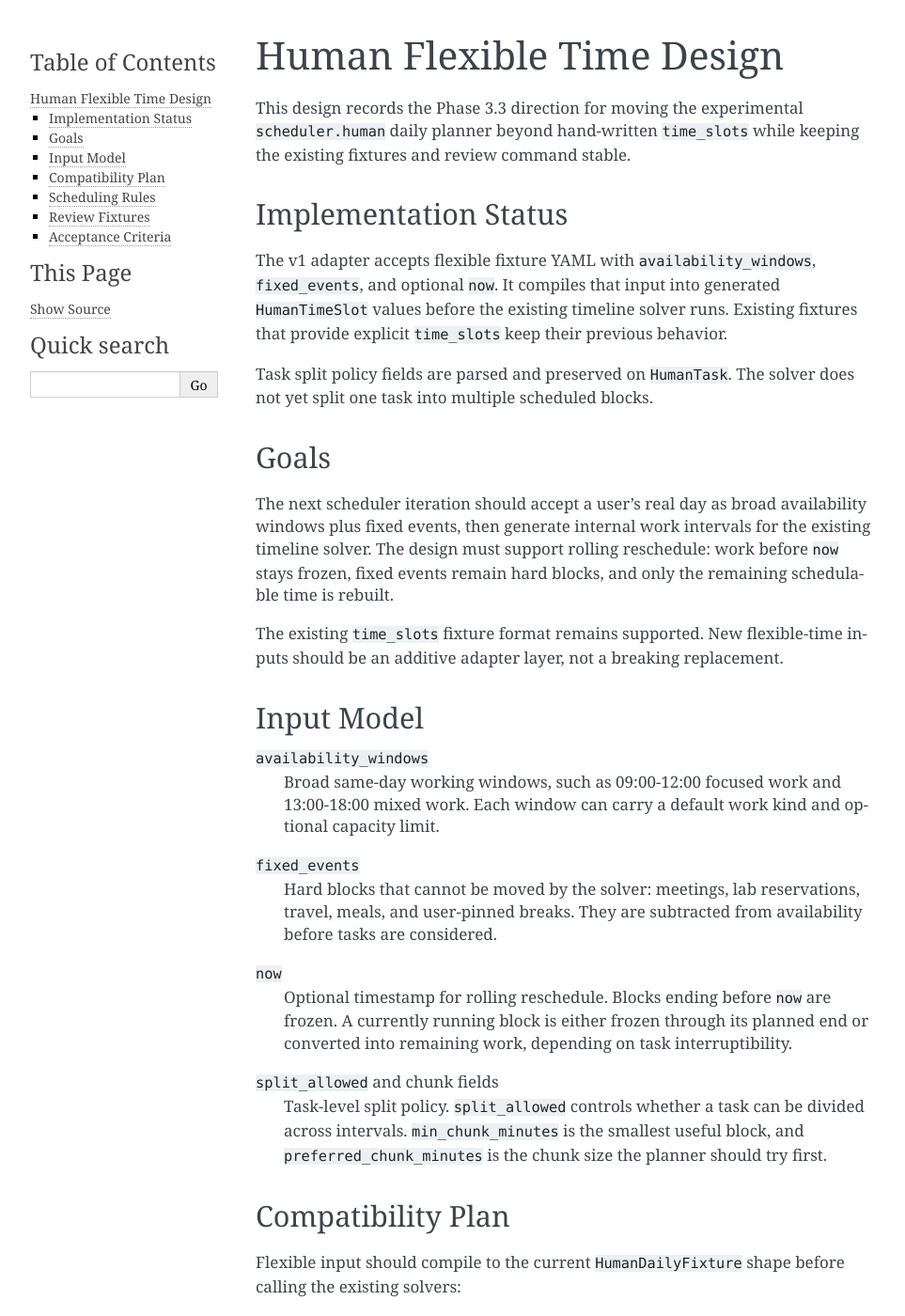
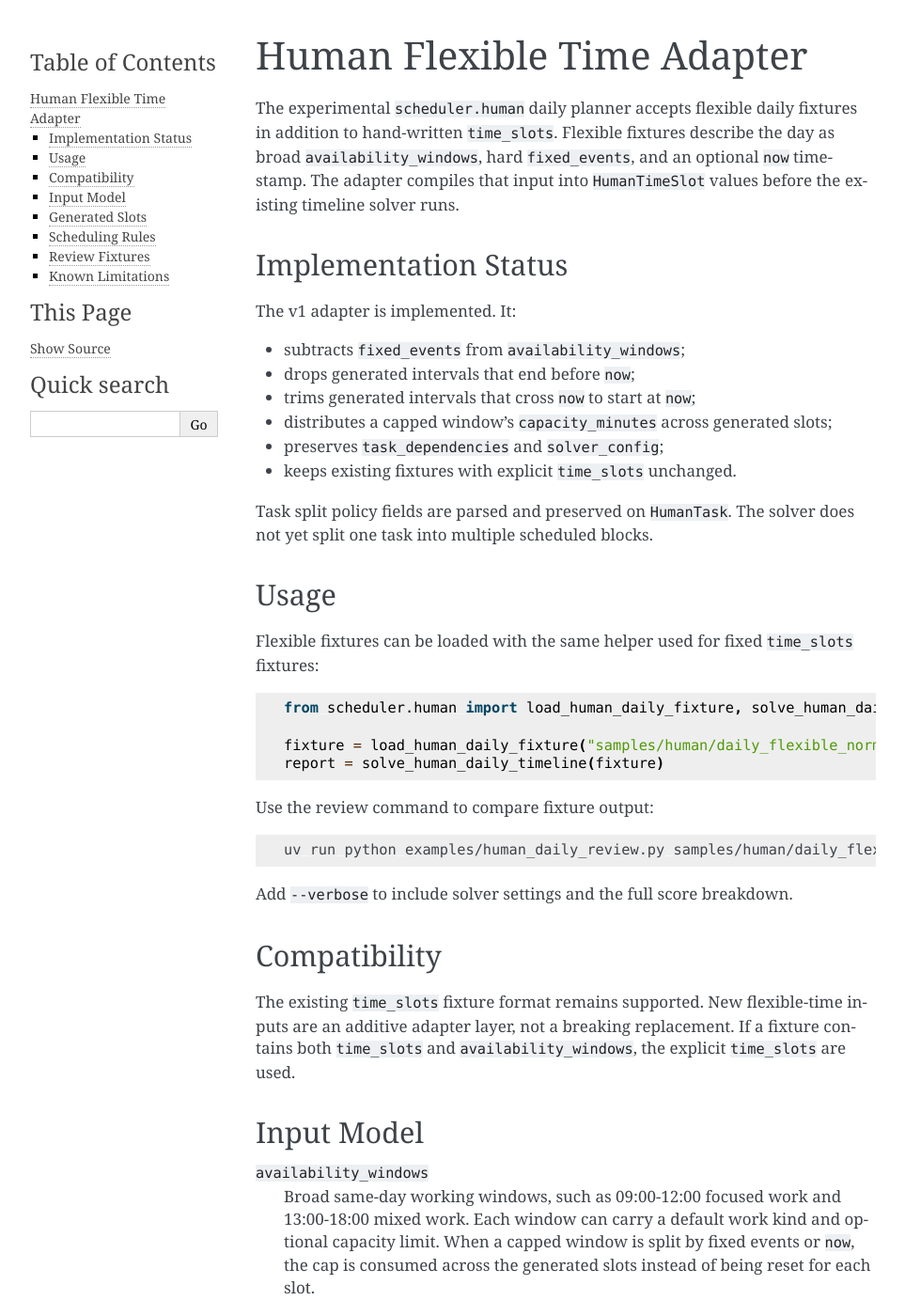
Before and after one commit to masa10-f/Scheduler, a Sphinx documentation site: the page built from docs/api/human-flexible-time.rst, in a window 1280 px wide and 1400 px high. Shown: the whole window at 94% size, without its empty margins (148-1111 px from the left). Built offline with Sphinx 7.4.7, drawn with Linux system fonts in a browser that asks for light colours; some of the changed text lies outside the part shown.

Commit message:
Fix flexible window capacity handling

```diff
--- a/docs/api/human-flexible-time.rst
+++ b/docs/api/human-flexible-time.rst
@@ -1,32 +1,55 @@
-Human Flexible Time Design
-==========================
+Human Flexible Time Adapter
+===========================
 
-This design records the Phase 3.3 direction for moving the experimental
-``scheduler.human`` daily planner beyond hand-written ``time_slots`` while
-keeping the existing fixtures and review command stable.
+The experimental ``scheduler.human`` daily planner accepts flexible daily
+fixtures in addition to hand-written ``time_slots``. Flexible fixtures describe
+the day as broad ``availability_windows``, hard ``fixed_events``, and an
+optional ``now`` timestamp. The adapter compiles that input into
+``HumanTimeSlot`` values before the existing timeline solver runs.
 
 Implementation Status
 ---------------------
 
-The v1 adapter accepts flexible fixture YAML with ``availability_windows``,
-``fixed_events``, and optional ``now``. It compiles that input into generated
-``HumanTimeSlot`` values before the existing timeline solver runs. Existing
-fixtures that provide explicit ``time_slots`` keep their previous behavior.
+The v1 adapter is implemented. It:
+
+* subtracts ``fixed_events`` from ``availability_windows``;
+* drops generated intervals that end before ``now``;
+* trims generated intervals that cross ``now`` to start at ``now``;
+* distributes a capped window's ``capacity_minutes`` across generated slots;
+* preserves ``task_dependencies`` and ``solver_config``;
+* keeps existing fixtures with explicit ``time_slots`` unchanged.
 
 Task split policy fields are parsed and preserved on ``HumanTask``. The solver
 does not yet split one task into multiple scheduled blocks.
 
-Goals
+Usage
 -----
 
-The next scheduler iteration should accept a user's real day as broad
-availability windows plus fixed events, then generate internal work intervals
-for the existing timeline solver. The design must support rolling reschedule:
-work before ``now`` stays frozen, fixed events remain hard blocks, and only the
-remaining schedulable time is rebuilt.
+Flexible fixtures can be loaded with the same helper used for fixed
+``time_slots`` fixtures:
+
+.. code-block:: python
+
+   from scheduler.human import load_human_daily_fixture, solve_human_daily_timeline
+
+   fixture = load_human_daily_fixture("samples/human/daily_flexible_normal.yaml")
+   report = solve_human_daily_timeline(fixture)
+
+Use the review command to compare fixture output:
+
+.. code-block:: bash
+
+   uv run python examples/human_daily_review.py samples/human/daily_flexible_*.yaml
+
+Add ``--verbose`` to include solver settings and the full score breakdown.
+
+Compatibility
+-------------
 
 The existing ``time_slots`` fixture format remains supported. New flexible-time
-inputs should be an additive adapter layer, not a breaking replacement.
+inputs are an additive adapter layer, not a breaking replacement. If a fixture
+contains both ``time_slots`` and ``availability_windows``, the explicit
+``time_slots`` are used.
 
 Input Model
 -----------
@@ -34,7 +57,9 @@
 ``availability_windows``
   Broad same-day working windows, such as 09:00-12:00 focused work and
   13:00-18:00 mixed work. Each window can carry a default work kind and
-  optional capacity limit.
+  optional capacity limit. When a capped window is split by fixed events or
+  ``now``, the cap is consumed across the generated slots instead of being reset
+  for each slot.
 
 ``fixed_events``
   Hard blocks that cannot be moved by the solver: meetings, lab reservations,
@@ -42,20 +67,21 @@
   before tasks are considered.
 
 ``now``
-  Optional timestamp for rolling reschedule. Blocks ending before ``now`` are
-  frozen. A currently running block is either frozen through its planned end or
-  converted into remaining work, depending on task interruptibility.
+  Optional timestamp for rolling reschedule. Generated intervals ending before
+  ``now`` are dropped, and intervals crossing ``now`` are trimmed to begin at
+  ``now``. The v1 adapter does not reconstruct already scheduled historical
+  blocks.
 
 ``split_allowed`` and chunk fields
-  Task-level split policy. ``split_allowed`` controls whether a task can be
-  divided across intervals. ``min_chunk_minutes`` is the smallest useful block,
-  and ``preferred_chunk_minutes`` is the chunk size the planner should try
-  first.
+  Task-level split policy. ``split_allowed``, ``min_chunk_minutes``, and
+  ``preferred_chunk_minutes`` are parsed and preserved for future solver
+  behavior. The current timeline solver still schedules each task as a single
+  block.
 
-Compatibility Plan
-------------------
+Generated Slots
+---------------
 
-Flexible input should compile to the current ``HumanDailyFixture`` shape before
+Flexible input compiles to the current ``HumanDailyFixture`` shape before
 calling the existing solvers:
 
 * subtract ``fixed_events`` from ``availability_windows``;
@@ -72,16 +98,21 @@
 Scheduling Rules
 ----------------
 
-Hard constraints:
+Current hard constraints:
 
 * fixed events and frozen past blocks cannot overlap scheduled work;
-* non-splittable tasks must fit in one generated interval;
-* split chunks must be at least ``min_chunk_minutes``;
+* tasks must fit in one generated interval;
 * dependency order remains based on concrete block end times.
 
-Soft preferences:
+Future splitting rules:
 
-* use ``preferred_chunk_minutes`` when splitting long tasks;
+* non-splittable tasks should stay in one generated interval;
+* split chunks should be at least ``min_chunk_minutes``;
+* the solver should prefer ``preferred_chunk_minutes`` when splitting long
+  tasks.
+
+Soft preferences already handled by the timeline solver include:
+
 * keep focused work in high-energy windows when possible;
 * prefer natural breaks around fixed events over filling every small gap;
 * avoid changing the project immediately after a short fixed event unless the
@@ -90,22 +121,25 @@
 Review Fixtures
 ---------------
 
-Add review fixtures before HumanCompiler integration:
+The following review fixtures are included:
 
-* a normal day with morning focus, lunch, and afternoon mixed availability;
-* a rolling reschedule after a late morning interruption;
-* a day with a lab reservation that blocks a large afternoon interval;
-* a mixed day containing one non-splittable task and several small splittable
-  follow-ups.
+* ``samples/human/daily_flexible_normal.yaml``: a normal day with morning focus,
+  lunch, and afternoon mixed availability;
+* ``samples/human/daily_flexible_rolling.yaml``: a rolling reschedule after a
+  late morning interruption;
+* ``samples/human/daily_flexible_fixed_events.yaml``: a day with a lab
+  reservation that blocks a large afternoon interval;
+* ``samples/human/daily_flexible_split_policy.yaml``: a mixed day containing one
+  non-splittable task and several small splittable follow-ups.
 
-Acceptance Criteria
--------------------
+Known Limitations
+-----------------
 
-The flexible-time adapter is ready for implementation when:
+The v1 adapter does not yet:
 
-* existing ``time_slots`` fixtures still produce the same review command shape;
-* generated intervals are explainable from availability, fixed events, and
-  ``now``;
-* no task is scheduled before ``now`` or inside a fixed event;
-* non-splittable tasks are never divided;
-* review output makes rolling changes easy to compare with the previous plan.
+* split a single task across multiple scheduled blocks;
+* preserve a previously scheduled plan as frozen timeline blocks;
+* model interruptibility for a currently running task.
+
+Those behaviors should be implemented in the solver layer after the flexible
+fixture output has been reviewed.
```
Also changed, not shown: 2 other files.
